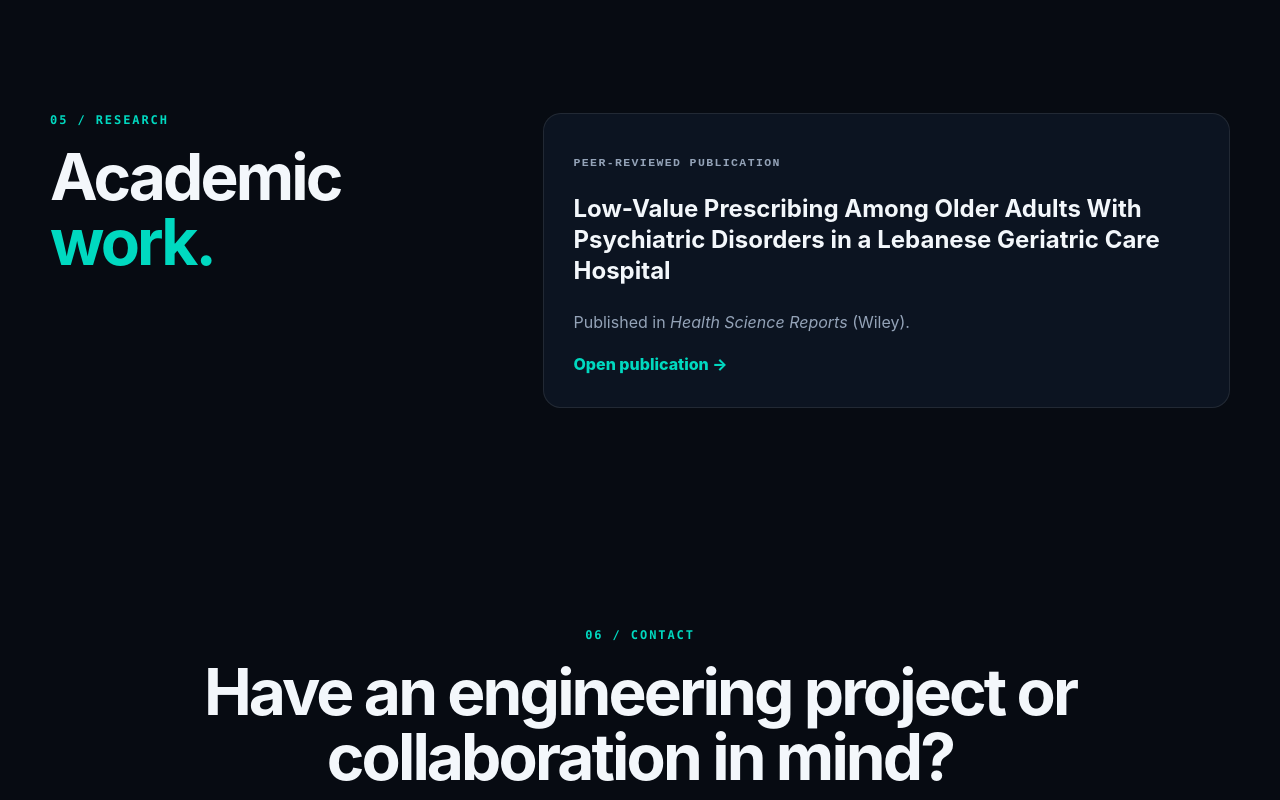
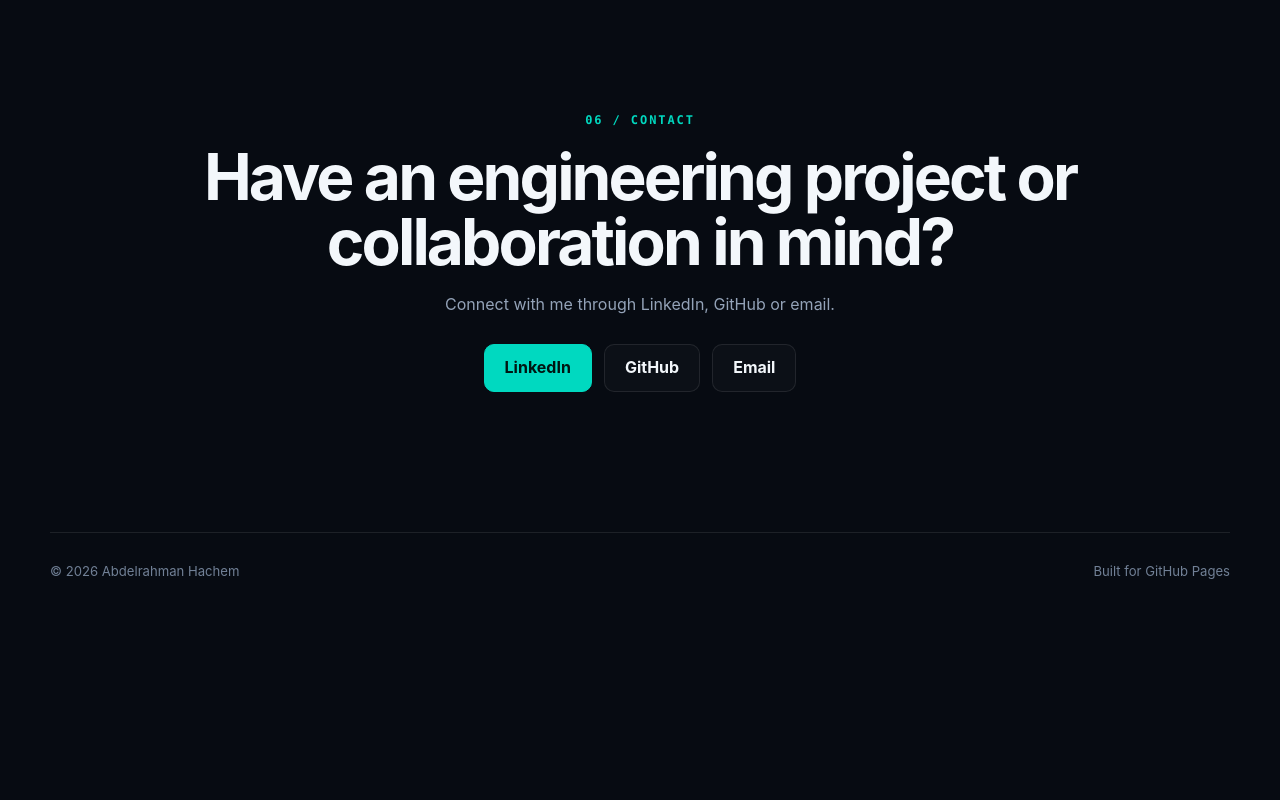
Before and after one commit to abdelrahman1797/abdelrahman1797.github.io, a plain HTML site: page index.html in a window 1280 px wide. Shown: the part 4644-5444 px from the top of the page. After the commit the page ends 5271 px from the top, so only its background shows below. Drawn offline with Linux system fonts and the light colour scheme.

Commit message:
Remove research section from index.html
Removed the research section from the index.html file, including its content about academic work and publications.

```diff
--- a/index.html
+++ b/index.html
@@ -188,18 +188,6 @@
       </div>
     </section>
 
-    <section class="section split-section" id="research">
-      <div>
-        <p class="eyebrow">05 / RESEARCH</p>
-        <h2>Academic <span>work.</span></h2>
-      </div>
-      <div class="research-card">
-        <p class="publication-type">PEER-REVIEWED PUBLICATION</p>
-        <h3>Low-Value Prescribing Among Older Adults With Psychiatric Disorders in a Lebanese Geriatric Care Hospital</h3>
-        <p>Published in <em>Health Science Reports</em> (Wiley).</p>
-        <a href="https://doi.org/10.1002/hsr2.72799" target="_blank" rel="noopener">Open publication →</a>
-      </div>
-    </section>
 
     <section class="section contact" id="contact">
       <p class="eyebrow">06 / CONTACT</p>
```
